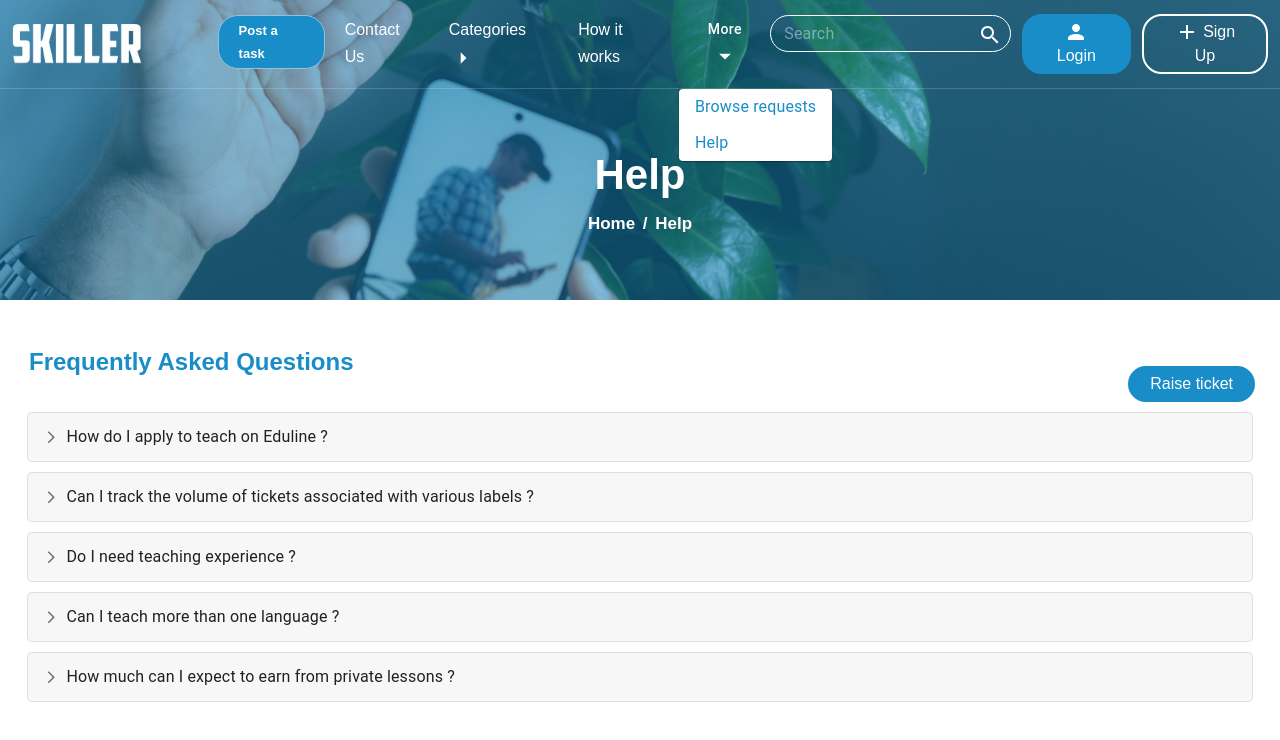
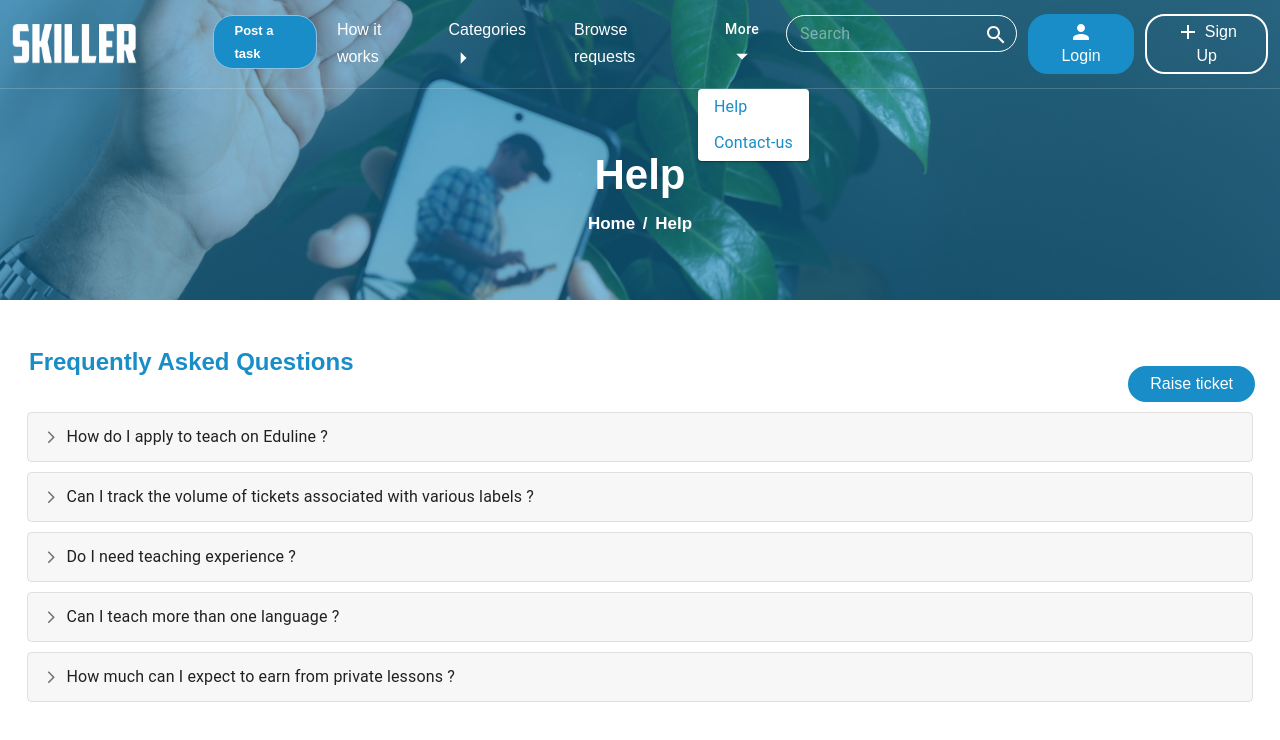
Before and after one commit to HimanshuSuratiya/SkillerWebnMob, a React (Create React App) app: page /design_website/skillerwebnmob/help in a window 1280 px wide. Both pictures are taken after a click on the button "More". Shown: the top 740 px of the page. Built offline with nearby package versions, Linux system fonts and the light colour scheme.

Commit message:
Modify menu order

```diff
--- a/src/Components/Menu/Menu.js
+++ b/src/Components/Menu/Menu.js
@@ -98,7 +98,7 @@ const Menu = (props) => {
                                     <li className="nav-item">
                                         <NavLink className="nav-link postATaskbtn" aria-current="page" to="/post-a-task">Post a task</NavLink>
                                     </li>
-                                    <li className="nav-item"><NavLink className="nav-link" to="/contact-us">Contact Us</NavLink></li>
+                                    <li className="nav-item"><NavLink className="nav-link" to="/how-it-works">How it works</NavLink></li>
                                     <li className="nav-item dropdown">
                                         <a className={`nav-link dropdown ${state.categories}`} data-bs-toggle="dropdown" onClick={() => {
                                             setState(prevState => ({ ...prevState, categories: state.categories === '' ? 'show' : '', moreMenu: '' }));
@@ -199,8 +199,8 @@ const Menu = (props) => {
                                             </div>
                                         </div>
                                     </li>
-                                    <li className="nav-item"><NavLink className="nav-link" to="/how-it-works">How it works</NavLink></li>
                                     <li className="nav-item"><NavLink className="nav-link" to="/browse-requests">Browse requests</NavLink></li>
+                                    <li className="nav-item"><NavLink className="nav-link" to="/contact-us">Contact Us</NavLink></li>
                                 </ul>
                                 <div className="d-flex">
                                     <form>
@@ -329,11 +329,6 @@ const Menu = (props) => {
                                                                                 My Profile
                                                                             </MenuItem>
                                                                         </NavLink>
-                                                                        <NavLink to="/help">
-                                                                            <MenuItem onClick={handleClose}>
-                                                                                Help
-                                                                            </MenuItem>
-                                                                        </NavLink>
                                                                         <NavLink to="/notification">
                                                                             <MenuItem onClick={handleClose}>
                                                                                 Notification
@@ -347,6 +342,11 @@ const Menu = (props) => {
                                                                         <NavLink to="/search-posts">
                                                                             <MenuItem onClick={handleClose}>
                                                                                 Search posts
+                                                                            </MenuItem>
+                                                                        </NavLink>
+                                                                        <NavLink to="/help">
+                                                                            <MenuItem onClick={handleClose}>
+                                                                                Help
                                                                             </MenuItem>
                                                                         </NavLink>
                                                                         <Divider style={{ backgroundColor: 'gray' }} />
@@ -383,7 +383,7 @@ const Menu = (props) => {
                                     <li className="nav-item">
                                         <NavLink className="nav-link postATaskbtn" aria-current="page" to="/post-a-task">Post a task</NavLink>
                                     </li>
-                                    <li className="nav-item"><NavLink className="nav-link" to="/contact-us">Contact Us</NavLink></li>
+                                    <li className="nav-item"><NavLink className="nav-link" to="/how-it-works">How it works</NavLink></li>
                                     <li className="nav-item dropdown">
                                         <a className={`nav-link dropdown ${state.categories}`} data-bs-toggle="dropdown" onClick={() => {
                                             setState(prevState => ({ ...prevState, categories: state.categories === '' ? 'show' : '', moreMenu: '' }));
@@ -484,7 +484,7 @@ const Menu = (props) => {
                                             </div>
                                         </div>
                                     </li>
-                                    <li className="nav-item"><NavLink className="nav-link" to="/how-it-works">How it works</NavLink></li>
+                                    <li className="nav-item"><NavLink className="nav-link" to="/browse-requests">Browse requests</NavLink></li>
                                     <Stack direction="row" spacing={2}>
                                         <div>
                                             <Button
@@ -528,14 +528,14 @@ const Menu = (props) => {
                                                                     aria-labelledby="composition-button"
                                                                     onKeyDown={handleListKeyDown}
                                                                 >
-                                                                    <NavLink to="/browse-requests">
-                                                                        <MenuItem onClick={handleClose}>
-                                                                            Browse requests
-                                                                        </MenuItem>
-                                                                    </NavLink>
                                                                     <NavLink to="/help">
                                                                         <MenuItem onClick={handleClose}>
                                                                             Help
+                                                                        </MenuItem>
+                                                                    </NavLink>
+                                                                    <NavLink to="/contact-us">
+                                                                        <MenuItem onClick={handleClose}>
+                                                                            Contact-us
                                                                         </MenuItem>
                                                                     </NavLink>
                                                                 </MenuList>
```
